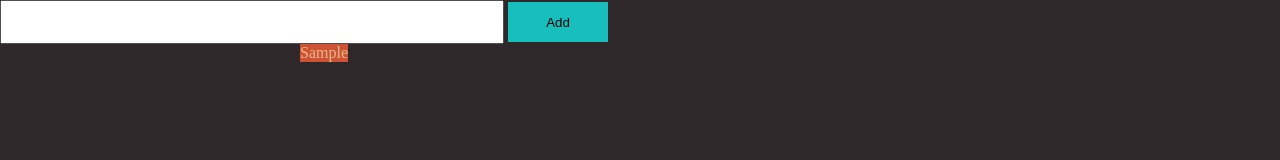
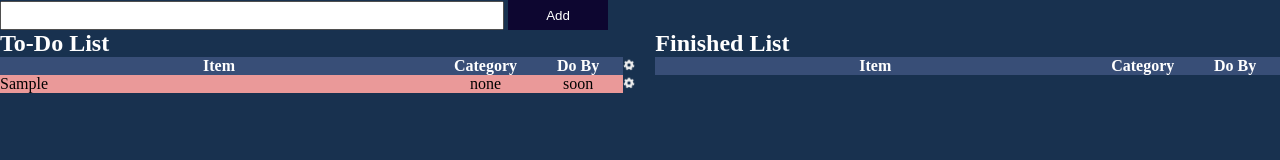
Before and after one commit to PuzzledWhale/Torbin-To-Do-App, a plain HTML site: page index.html in a window 1280 px wide. Both pictures are taken after typing "Sample" into the empty fields and a click on the input "Add". Drawn offline with Linux system fonts and the light colour scheme.

Commit message:
Added several functionalities

```diff
--- a/index.html
+++ b/index.html
@@ -10,11 +10,34 @@
       <input name="todo" value = "" id="write">
       <input type="submit" value = "Add" id="enterButton">
     </form>
-    <div class="twocolumn">
-      <ul id="todo">
-      </ul>
-      <ul id="done">
-      </ul>
+    <div id = "center">
+      <div class="twocolumn">
+        <div id="rightColumn">
+          <h2>To-Do List</h2>
+          <table id="todo">
+            <tr class = "tableheader">
+              <td class = "item"><b>Item</b></td>
+              <td class = "cat"><b>Category</b></td>
+              <td class = "due"><b>Do By</b></td>
+              <td class = "settings"><img src = "images/gear.png" alt="settings" class = "settingsButton"></td>
+            </tr>
+          </table>
+        </div>
+
+
+        <div id = "leftColumn">
+          <h2>Finished List</h2>
+          <table id="done">
+            <tr class = "tableheader">
+              <td class = "item"><b>Item</b></td>
+              <td class = "cat"><b>Category</b></td>
+              <td class = "due"><b>Do By</b></td>
+            </tr>
+          </table>
+        </div>
+
+
+      </div>
     </div>
     <script src="script.js"></script>
   </body>
--- a/script.js
+++ b/script.js
@@ -1,5 +1,7 @@
 const list = document.querySelector("[id='todo'");
+const finList = document.querySelector("[id='done'")
 const form = document.querySelector("[name='my']");
+const tableHeaders = document.querySelectorAll("[class = 'tableheader");
 const itemList = [];
 const doneList =[];
 
@@ -8,31 +10,59 @@ const pastList = JSON.parse(localStorage.getItem('todoData'));
 const todoData = pastList ?? [];
 for(let i = 0; i < todoData.length; i++) {
   itemList[i] = pastList[i];
-  const elem = document.createElement('li');
-  elem.innerHTML = itemList[i].name;
-  elem.addEventListener("click", markDone);
-  list.append(elem);
+  addNewItem(itemList[i], list);
+}
+
+const pastDone = JSON.parse(localStorage.getItem('doneData'));
+const tempDone = pastDone ?? [];
+for(let i = 0; i < tempDone.length; i++) {
+  doneList[i] = tempDone[i];
+  addNewItem(doneList[i], finList);
 }
 
 form.addEventListener("submit", userAdd);
+for (i = 0; i < tableHeaders.length; i++) {
+  tableHeaders[i].addEventListener("mouseover", showSettings);
+  tableHeaders[i].addEventListener("mouseout", hideSettings)
+}
+
 
 //if a user ipnuts a new todo item then create one and add it to the list
 function userAdd(event) {
   event.preventDefault();
-  let newEntry = new entry(form.elements.todo.value)
+  let newEntry = new entry(form.elements.todo.value, false, "none");
   form.elements.todo.value = "";
   itemList.push(newEntry);
-  const elem = document.createElement('li');
-  elem.innerHTML = newEntry.name;
-  elem.addEventListener("click", markDone);
-  list.appendChild(elem);
+  addNewItem(newEntry, list);
   localStorage.setItem('todoData', JSON.stringify(itemList));
 }
 
 class entry {
-  constructor(name) {
+  constructor(name, completed, category = "none") {
     this.name = name;
+    this.completed = completed;
+    this.category = category;
   }
+}
+
+//Adds a new list item to a given list when given an item to add
+function addNewItem(entry, table) {
+  const elem = document.createElement('tr');
+  elem.innerHTML = "<td>" + entry.name + "</td><td>" + entry.category + "</td><td>soon</td><td class=\"settings\"><img src = \"images/gear.png\" alt=\"settings\" class = \"settingsButton\"></td>";
+  let gear = elem.lastChild;
+  gear.addEventListener("mouseover", showSettings)
+  gear.addEventListener("mouseout", hideSettings)
+  //set the name of the entry to the proper class
+  let elemName = elem.firstChild;
+  elemName.classList.add("entryName");
+  if(entry.completed == false) {
+    elem.addEventListener("click", markDone);
+    elem.classList.add("todoentry");
+  }
+  else {
+    elem.classList.add("doneentry");
+  }
+  table.appendChild(elem);
 }
 
 function markDone(event) {
@@ -42,22 +72,34 @@ function markDone(event) {
 
   //searches for the first item in the todo list that matches the clicked element
   let tempList = itemList ?? [];
-  for(let i = 0; i < tempList.length ?? 0; i++) {
-    if(itemList[i].name === this.innerHTML) {
+  for(let i = 0; i < tempList.length; i++) {
+    let itemName = this.firstChild.innerHTML;
+    if(itemList[i].name === itemName) {
       idx = i;
       break;
     }
   }
+
   let temp = itemList[idx];
-  itemList.splice(idx);
+  itemList.splice(idx, 1);
   localStorage.removeItem('todoData');
+  localStorage.setItem('todoData', JSON.stringify(itemList));
+  temp.completed = true;
+  this.removeEventListener("click", markDone);
   doneList.push(temp);
+  addNewItem(temp, finList);
   localStorage.setItem('doneData', JSON.stringify(doneList));
+  // localStorage.removeItem('doneData'); //uncomment this to enable manual clearing of completed tasks in local storage
 }
 
-// document.onunload = function (event) {
-//   event.preventDefault();
-//   for(let i = 0; i < itemList.length; i++) {
+function showSettings(event) {
+  event.preventDefault();
+  let icon = this.querySelector("[class=settingsButton]");
+  icon.style.display = "inline";
+}
 
-//   }
-// }
+function hideSettings(event) {
+  event.preventDefault();
+  let icon = this.querySelector("[class=settingsButton]");
+  icon.style.display = "none";
+}
--- a/style.css
+++ b/style.css
@@ -4,33 +4,77 @@
 }
 
 body {
-  background-color: #2E282A;
-  color: black;
+  background-color: #18314F;
+  color: #FFF;
 }
 
-ul {
-  margin-left: 300px;
+table {
+  border-collapse: collapse;
+  text-align: center;
 }
-li {
-  list-style: none;
-  color: #EDB88B;
-  background-color: #CD5334;
+
+.todoentry {
+  background-color: #EA9999;
+  color:#000;
 }
-li:hover {
-  background-color: #17BEBB;
-  color: #FAD8D6;
+.doneentry {
+  background-color: #8BBEB2;
+  color: black;
+  text-decoration-line: line-through;
+}
+
+#leftColumn {
+  margin-left: 20px;
+}
+
+.tableheader {
+  background-color: #384E77;
+}
+
+.entryName {
+  text-align: left;
+}
+
+.todoentry:hover {
+  background-color: #E6F9A4;
+  color: #000;
+}
+
+#center {
+  margin: auto;
+  width: 100%;
+  padding: auto;
 }
 .twocolumn {
   flex-direction: row;
   display: flex;
 }
+.item {
+  width: 500px;
+}
+.cat {
+  width: 100px;
+}
+.due {
+  width: 100px;
+}
 #enterButton {
   border: none;
-  background-color: #17BEBB;
+  background-color: #0D0630;
+  color: #FFF;
   width: 100px;
-  height: 40px;
+  height: 30px;
 }
 #write {
   width: 500px;
-  height: 40px;
+  height: 25px;
 }
+
+.settings {
+  background-color: #18314F;
+}
+
+.settingsButton {
+  width: 12px;
+  height: 12px;
+}
```
Also changed, not shown: images/gear.png (added), images/geardark.png (added), 3 other files.
